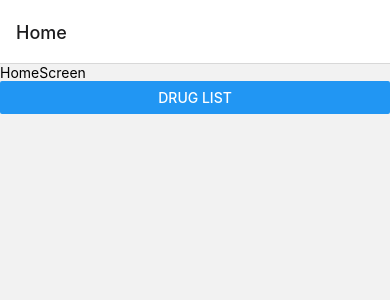
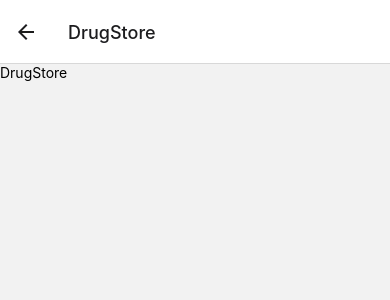
Before and after one commit to react140203/session12, a React Native app: screen /DrugStore in a window 390 px wide. Shown: the top 300 px of the page. Built offline with nearby package versions, Linux system fonts and the light colour scheme.

Commit message:
empty drugstore

```diff
--- a/App.tsx
+++ b/App.tsx
@@ -4,6 +4,7 @@ import { StyleSheet, Text, View } from "react-native";
 import { createNativeStackNavigator } from "@react-navigation/native-stack";
 import HomeScreen from "./screens/HomeScreen";
 import DrugListScreen from "./screens/DrugListScreen";
+import DrugStoreScreen from "./screens/DrugStoreScreen";
 
 const Stack = createNativeStackNavigator();
 
@@ -12,11 +13,8 @@ export default function App() {
     <NavigationContainer>
       <Stack.Navigator>
         <Stack.Screen name="Home" component={HomeScreen} />
-        <Stack.Screen
-          name="DrugList"
-          component={DrugListScreen}
-          options={{ header: () => <Text>Salam</Text> }}
-        />
+        <Stack.Screen name="DrugList" component={DrugListScreen} />
+        <Stack.Screen name="DrugStore" component={DrugStoreScreen} />
       </Stack.Navigator>
     </NavigationContainer>
   );
--- /dev/null
+++ b/screens/DrugStoreScreen.tsx
@@ -0,0 +1,10 @@
+import { View, Text } from "react-native";
+import React from "react";
+
+export default function DrugStoreScreen() {
+  return (
+    <View>
+      <Text>DrugStore</Text>
+    </View>
+  );
+}
--- a/screens/HomeScreen.tsx
+++ b/screens/HomeScreen.tsx
@@ -5,10 +5,14 @@ export default function HomeScreen({ navigation }: any) {
   const gotoDrugList = () => {
     navigation.push("DrugList");
   };
+  const gotoDrugStore = () => {
+    navigation.push("DrugStore");
+  };
   return (
     <View>
       <Text>HomeScreen</Text>
       <Button title="Drug List" onPress={gotoDrugList}></Button>
+      <Button title="Drug Store" onPress={gotoDrugStore}></Button>
     </View>
   );
 }
```
